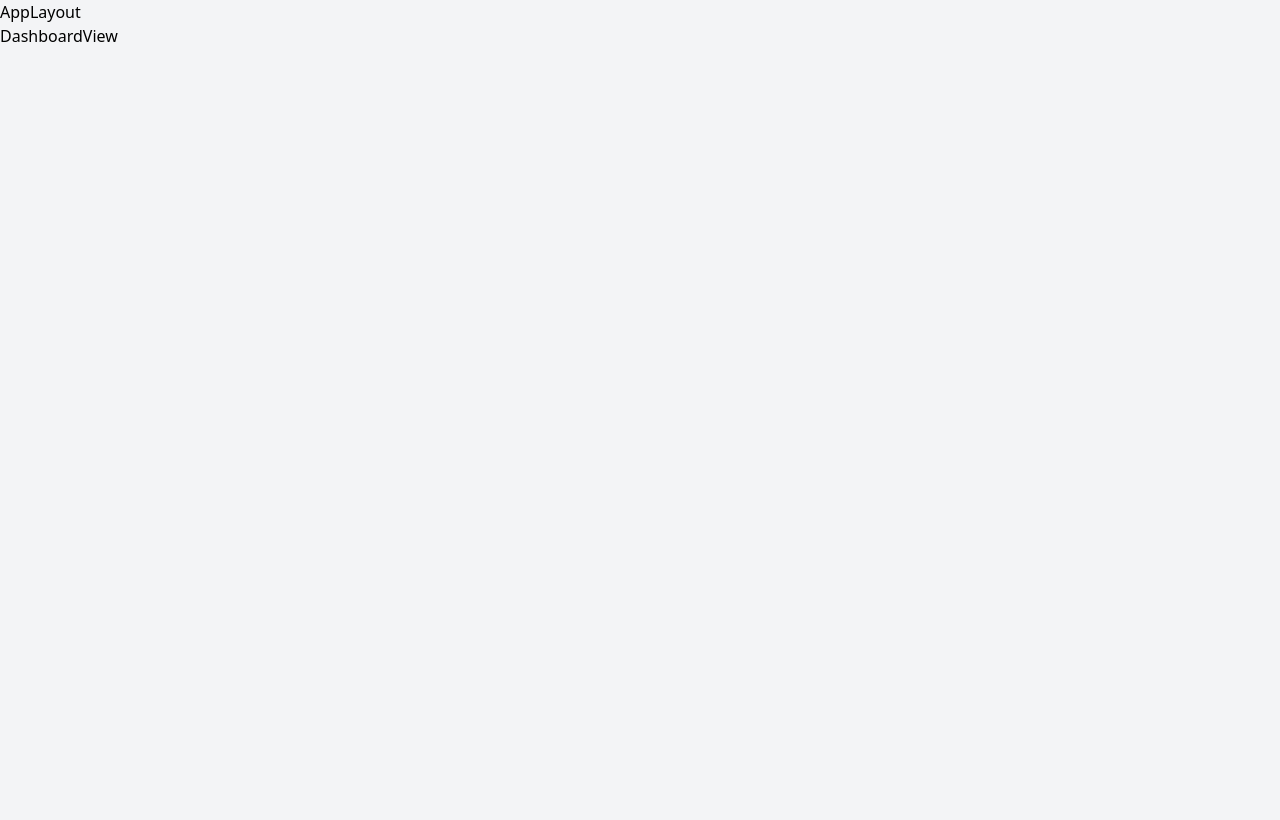
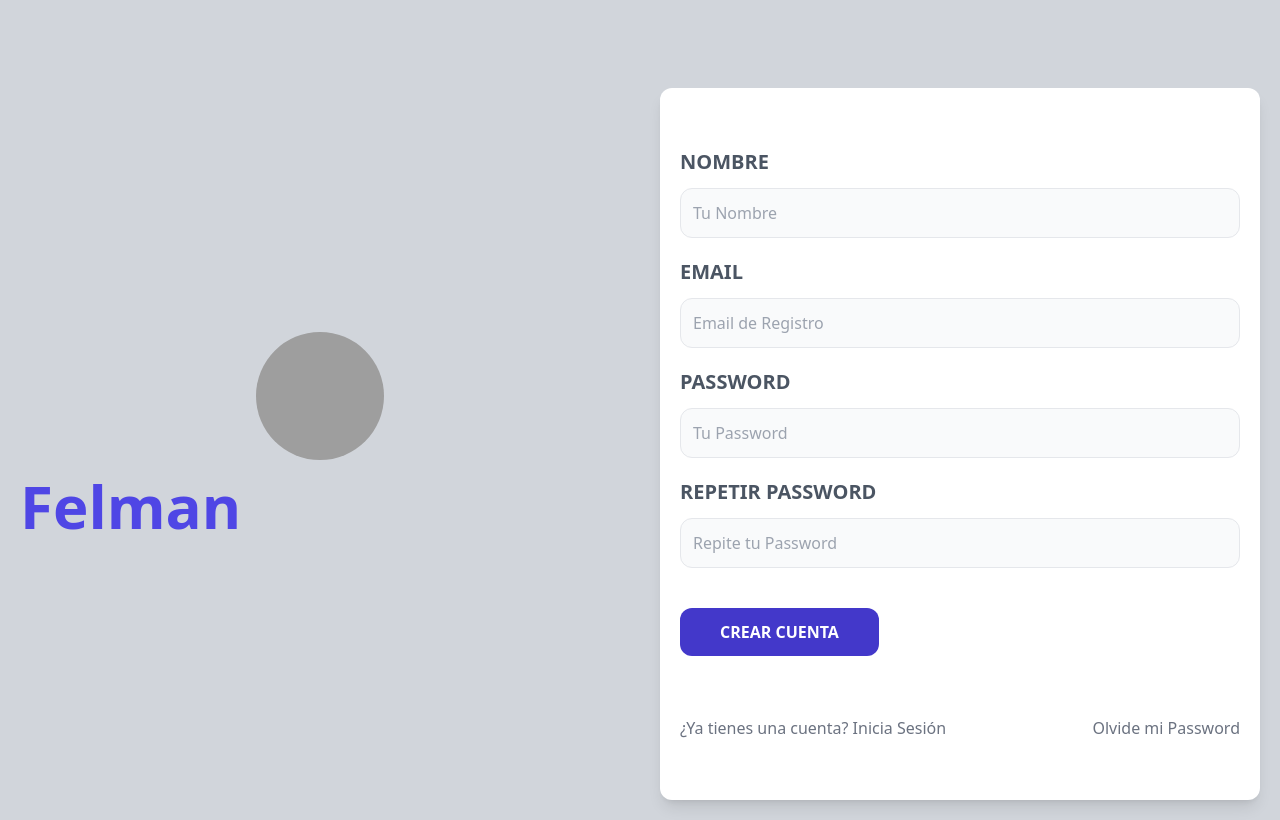
Before and after one commit to josechirinos11/AppFelmanFrontend, a React (Vite) app: page / in a window 1280 px wide. Built offline with nearby package versions, Linux system fonts and the light colour scheme; no server answers; grey boxes are pictures that could not be loaded.

Commit message:
registro usuario sin terminar coneccion base de datos

```diff
--- a/index.html
+++ b/index.html
@@ -1,12 +1,12 @@
 <!doctype html>
-<html lang="en">
+<html lang="es">
   <head>
     <meta charset="UTF-8" />
     <link rel="icon" type="image/svg+xml" href="/vite.svg" />
     <meta name="viewport" content="width=device-width, initial-scale=1.0" />
-    <title>App Felman</title>
+    <title>AppFelman</title>
   </head>
-  <body class="bg-gray-100">
+  <body class="bg-gray-300">
     <div id="root"></div>
     <script type="module" src="/src/main.tsx"></script>
   </body>
--- a/package.json
+++ b/package.json
@@ -10,6 +10,7 @@
     "preview": "vite preview"
   },
   "dependencies": {
+    "axios": "^0.25.0",
     "react": "^18.3.1",
     "react-dom": "^18.3.1",
     "react-router-dom": "^6.27.0"
--- /dev/null
+++ b/src/components/Alerta.jsx
@@ -0,0 +1,10 @@
+
+const Alerta = ({alerta}) => {
+  return (
+      <div className={`${alerta.error ? 'from-red-400 to-red-600' : 'from-indigo-400 to-indigo-600'} bg-gradient-to-br text-center p-3 rounded-xl uppercase text-white font-bold text-sm mb-10`}>
+          {alerta.msg}
+      </div>
+  )
+};
+
+export default Alerta;
--- /dev/null
+++ b/src/components/ErrorMessage.tsx
@@ -0,0 +1,7 @@
+export default function ErrorMessage({children} : {children: React.ReactNode}) {
+  return (
+    <div className="text-center my-4 bg-red-100 text-red-600 font-bold p-3 uppercase text-sm">
+        {children}
+    </div>
+  )
+}
--- /dev/null
+++ b/src/components/Logo.tsx
@@ -0,0 +1,6 @@
+
+export default function Logo() {
+  return (
+    <img src="/logo.svg" alt="Logotipo UpTask" />
+  )
+}
--- /dev/null
+++ b/src/components/NavMenu.tsx
@@ -0,0 +1,58 @@
+import { Fragment } from 'react'
+import { Popover, Transition } from '@headlessui/react'
+import { Bars3Icon } from '@heroicons/react/20/solid'
+import { Link } from 'react-router-dom'
+import { User } from '../types'
+import { useQueryClient } from '@tanstack/react-query'
+
+type NavMenuProps = {
+  name: User['name']
+}
+
+export default function NavMenu({name} : NavMenuProps) {
+
+  const queryClient = useQueryClient()
+  const logout = () => {
+    localStorage.removeItem('AUTH_TOKEN')
+    queryClient.invalidateQueries({queryKey: ['user']})
+  }
+
+  return (
+    <Popover className="relative">
+      <Popover.Button className="inline-flex items-center gap-x-1 text-sm font-semibold leading-6 p-1 rounded-lg bg-purple-400">
+        <Bars3Icon className='w-8 h-8 text-white ' />
+      </Popover.Button>
+
+      <Transition
+        as={Fragment}
+        enter="transition ease-out duration-200"
+        enterFrom="opacity-0 translate-y-1"
+        enterTo="opacity-100 translate-y-0"
+        leave="transition ease-in duration-150"
+        leaveFrom="opacity-100 translate-y-0"
+        leaveTo="opacity-0 translate-y-1"
+      >
+        <Popover.Panel className="absolute left-1/2 z-10 mt-5 flex w-screen lg:max-w-min -translate-x-1/2 lg:-translate-x-48">
+          <div className="w-full lg:w-56 shrink rounded-xl bg-white p-4 text-sm font-semibold leading-6 text-gray-900 shadow-lg ring-1 ring-gray-900/5">
+            <p className='text-center'>Hola: {name}</p>
+            <Link
+              to='/profile'
+              className='block p-2 hover:text-purple-950'
+            >Mi Perfil</Link>
+            <Link
+              to='/'
+              className='block p-2 hover:text-purple-950'
+            >Mis Proyectos</Link>
+            <button
+              className='block p-2 hover:text-purple-950'
+              type='button'
+              onClick={logout}
+            >
+              Cerrar Sesión
+            </button>
+          </div>
+        </Popover.Panel>
+      </Transition>
+    </Popover>
+  )
+}
--- /dev/null
+++ b/src/config/axios.jsx
@@ -0,0 +1,7 @@
+import axios from 'axios'
+
+const clienteAxios = axios.create({
+    baseURL: `${import.meta.env.VITE_BACKEND_URL}/api`
+})
+
+export default clienteAxios
--- a/src/layouts/AppLayout.tsx
+++ b/src/layouts/AppLayout.tsx
@@ -4,9 +4,9 @@ import {  Outlet } from 'react-router-dom'
 export default function AppLayout() {
     return (
         <>
-            <div>AppLayout</div>
-
+            <main className="container mx-auto md:grid md:grid-cols-2 mt-12 gap-10 p-5 items-center">
             <Outlet />
+            </main>
 
         </>
 
--- /dev/null
+++ b/src/views/DashboardView.jsx
@@ -0,0 +1,159 @@
+import { useState } from 'react'
+import { Link } from 'react-router-dom'
+import Alerta from '../components/Alerta';
+import clienteAxios from '../config/axios';
+
+export default function DashboardView() {
+    const [nombre, setNombre] = useState('')
+    const [email, setEmail] = useState('')
+    const [password, setPassword] = useState('')
+    const [repetirPassword, setRepetirPassword] = useState('')
+
+    const [alerta, setAlerta] = useState({})
+
+    const handleSubmit = async e => {
+        e.preventDefault();
+
+        if ([nombre, email, password, repetirPassword].includes('')) {
+            setAlerta({ msg: 'Hay campos vacios', error: true })
+            return;
+        }
+
+        if (password !== repetirPassword) {
+            setAlerta({ msg: 'Los Password no son iguales', error: true })
+            return
+        }
+
+        if (password.length < 6) {
+            setAlerta({ msg: 'El Password es muy corto, agrega minimo 6 caracteres', error: true })
+            return
+        }
+
+        setAlerta({})
+
+        // Crear el usuario en la api
+        try {
+            await clienteAxios.post('/veterinarios', { nombre, email, password })
+            setAlerta({
+                msg: 'Creado Correctamente, revisa tu email',
+                error: false
+            })
+        } catch (error) {
+            setAlerta({
+                msg: error.response.data.msg,
+                error: true
+            })
+        }
+
+    }
+
+    const { msg } = alerta
+
+    return (
+        <>
+            <div>
+                <img
+                    src="./img/felman.png"
+                    alt="Descripción de la imagen"
+                    className="mx-auto mb-4 w-32 h-32 object-cover rounded-full"
+                />
+                <h1 className="text-indigo-600 font-black text-6xl">
+                    Felman {""}
+                    <span className="text-black"></span>
+                </h1>
+            </div>
+
+            <div className='mt-20 md:mt-5 shadow-lg px-5 py-10 rounded-xl bg-white'>
+                {msg && <Alerta
+                    alerta={alerta}
+                />}
+
+                <form
+                    onSubmit={handleSubmit}
+                >
+                    <div className="my-5">
+                        <label
+                            className="uppercase text-gray-600 block text-xl font-bold"
+                        >
+                            Nombre
+                        </label>
+                        <input
+                            type="text"
+                            placeholder="Tu Nombre"
+                            className="border w-full p-3 mt-3 bg-gray-50 rounded-xl"
+                            value={nombre}
+                            onChange={e => setNombre(e.target.value)}
+                        />
+                    </div>
+
+                    <div className="my-5">
+                        <label
+                            className="uppercase text-gray-600 block text-xl font-bold"
+                        >
+                            Email
+                        </label>
+                        <input
+                            type="email"
+                            placeholder="Email de Registro"
+                            className="border w-full p-3 mt-3 bg-gray-50 rounded-xl"
+                            value={email}
+                            onChange={e => setEmail(e.target.value)}
+                        />
+                    </div>
+
+                    <div className="my-5">
+                        <label
+                            className="uppercase text-gray-600 block text-xl font-bold"
+                        >
+                            Password
+                        </label>
+                        <input
+                            type="password"
+                            placeholder="Tu Password"
+                            className="border w-full p-3 mt-3 bg-gray-50 rounded-xl"
+                            value={password}
+                            onChange={e => setPassword(e.target.value)}
+                        />
+                    </div>
+
+                    <div className="my-5">
+                        <label
+                            className="uppercase text-gray-600 block text-xl font-bold"
+                        >
+                            Repetir Password
+                        </label>
+                        <input
+                            type="password"
+                            placeholder="Repite tu Password"
+                            className="border w-full p-3 mt-3 bg-gray-50 rounded-xl"
+                            value={repetirPassword}
+                            onChange={e => setRepetirPassword(e.target.value)}
+                        />
+                    </div>
+
+
+                    <input
+                        type="submit"
+                        value="Crear Cuenta"
+                        className="bg-indigo-700 w-full py-3 px-10 rounded-xl text-white uppercase font-bold mt-5 hover:cursor-pointer hover:bg-indigo-800 md:w-auto "
+                    />
+
+                </form>
+
+                <nav className='mt-10 lg:flex lg:justify-between'>
+                    <Link
+                        className='block text-center my-5 text-gray-500'
+                        to="/">¿Ya tienes una cuenta? Inicia Sesión</Link >
+                    <Link
+                        className='block text-center my-5 text-gray-500'
+                        to="/olvide-password">Olvide mi Password</Link >
+                </nav>
+
+            </div>
+
+
+        </>
+    )
+
+
+}
--- a/src/views/DashboardView.tsx
+++ /dev/null
@@ -1,12 +0,0 @@
-
-
-
-export default function DashboardView() {
-
-
- return (
-  <div>DashboardView</div>
- )
-
-
-}
```
Also changed, not shown: src/img/felma.png (added), 1 other file (tests, documents, lock files or other folders).
